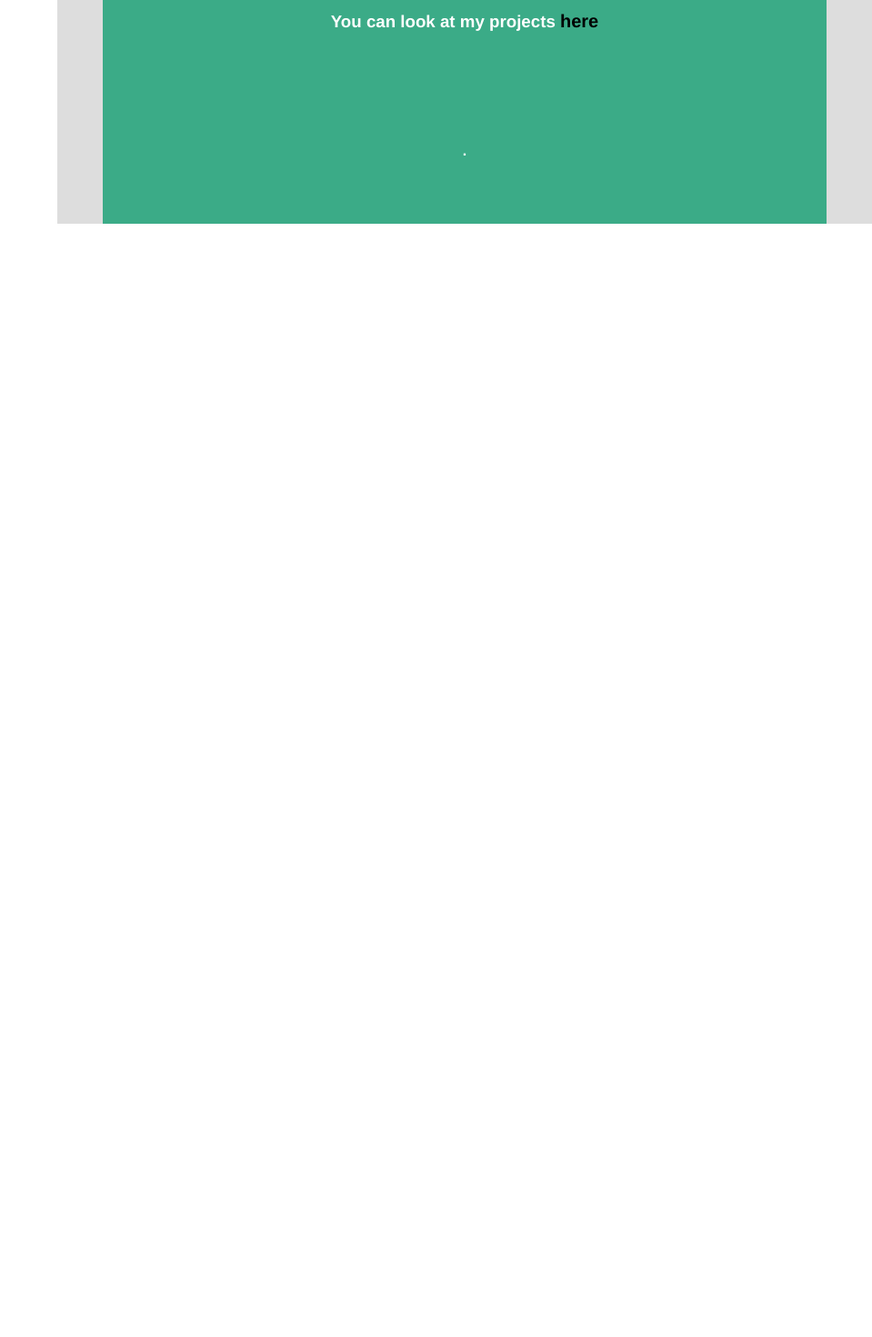
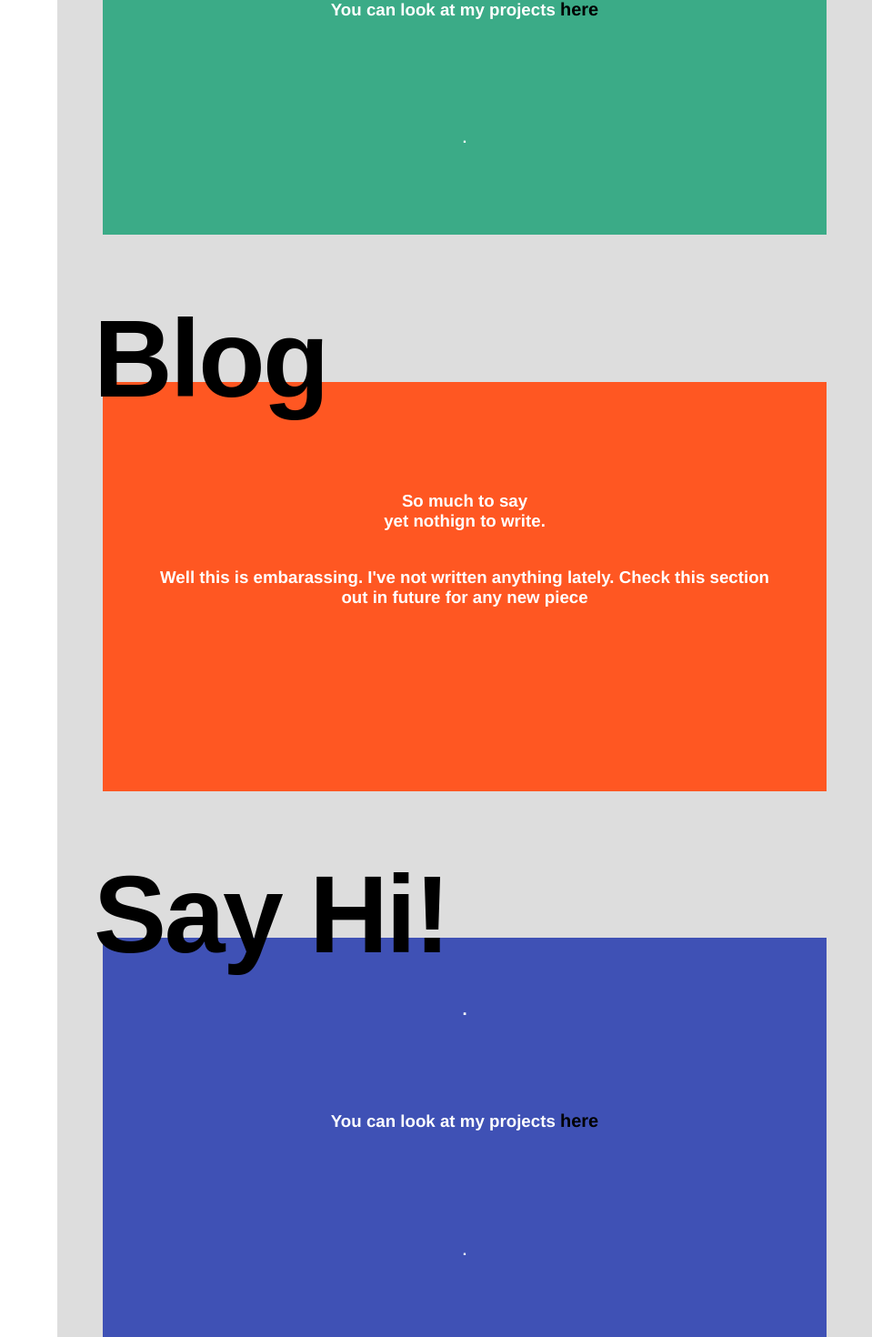
Before and after one commit to sangeetds/homes, a React (Create React App) app: page / in a window 1280 px wide. Shown: the part 964-2434 px from the top of the page at 91% size, without its empty margins (321-1280 px from the left). Before the commit the page ends 1210 px from the top, so only its background shows below. Built offline with nearby package versions, Linux system fonts and the light colour scheme.

Commit message:
All sections made

```diff
--- a/src/App.css
+++ b/src/App.css
@@ -58,6 +58,7 @@ li {
     padding: 50px;
     font-family: LabGrotesque-Regular,Helvetica\ Neue,Helvetica,Arial,sans-serif;
     font-weight: 400;
+    height: 350px;
 }
 
 .projectBox {
@@ -68,6 +69,7 @@ li {
     padding: 50px;
     font-family: LabGrotesque-Regular,Helvetica\ Neue,Helvetica,Arial,sans-serif;
     font-weight: 400;
+    height: 350px;
 }
 
 .right {
@@ -90,3 +92,25 @@ li {
     pointer-events: none;
     flex: 1 100%;
 }
+
+.blogBox {
+    background: #ff5722;
+    color: #FFF;
+    text-align: center;
+    margin: -110px 50px 0px 50px;
+    padding: 50px;
+    font-family: LabGrotesque-Regular,Helvetica\ Neue,Helvetica,Arial,sans-serif;
+    font-weight: 400;
+    height: 350px;
+}
+
+.contactBox {
+    background: #3f51b5;
+    color: #FFF;
+    text-align: center;
+    margin: -110px 50px 0px 50px;
+    padding: 50px;
+    font-family: LabGrotesque-Regular,Helvetica\ Neue,Helvetica,Arial,sans-serif;
+    font-weight: 400;
+    height: 350px;
+}
--- a/src/App.js
+++ b/src/App.js
@@ -1,6 +1,8 @@
 import './App.css';
 import Header from './Header'
 import About from './About'
+import Blog from './Blog'
+import Contact from './Contact'
 import Project from './Project'
 import { Container } from 'react-bootstrap';
 
@@ -13,6 +15,8 @@ function App() {
             <Container style = { right } className = "right">
                 <About />
                 <Project />
+                <Blog />
+                <Contact />
             </Container>
         </div>
     );
--- /dev/null
+++ b/src/Blog.js
@@ -0,0 +1,16 @@
+import React from 'react';
+import { Container, Row } from 'react-bootstrap';
+
+export default function Project() {
+  return (
+    <div>
+        <h2 className = "heading"> Blog </h2>
+        <Container>
+            <Row className = "blogBox">
+                <h3 style = { { marginTop: "70px" } }>So much to say <br /> yet nothign to write.</h3>
+                <h3 style = { { marginTop: "40px" } }> Well this is embarassing. I've not written anything lately. Check this section out in future for any new piece</h3>
+            </Row>
+        </Container>
+    </div>
+  )
+}
--- /dev/null
+++ b/src/Contact.js
@@ -0,0 +1,18 @@
+import React from 'react';
+import { Container, Row } from 'react-bootstrap';
+
+export default function Project() {
+  return (
+    <div>
+        <h2 className = "heading"> Say Hi! </h2>
+        <Container>
+            <Row className = "contactBox">
+                <h3>.</h3>
+                <h3 style = { { marginTop: "100px" } }> You can look at my projects <a href = "www.github.com/sangeetds" >here </a></h3>
+                <h4 style = { { paddingTop: "100px" } }>.<br />
+                </h4>
+            </Row>
+        </Container>
+    </div>
+  )
+}
--- a/src/Header.js
+++ b/src/Header.js
@@ -6,7 +6,7 @@ import Footer from './Footer'
 export default function Header() {
   return (
     <header className = "head">
-        <Image src = "https://github.com/sangeetds/home/blob/master/public/me.png" style = { { borderRadius: "50%", marginLeft: "20%", marginTop: "10%", width: "35%" } }/>
+        <Image src = "https://raw.githubusercontent.com/sangeetds/home/master/public/me.png" style = { { borderRadius: "30%", marginLeft: "10%", marginTop: "10%", width: "35%" } }/>
         <Container style = { { padding: '10%', paddingTop: 0 } }>
             <h2>Hey! I am Sangeet.</h2>
             <p>I work at Cognitree as a Java Developer Intern.</p>
```
